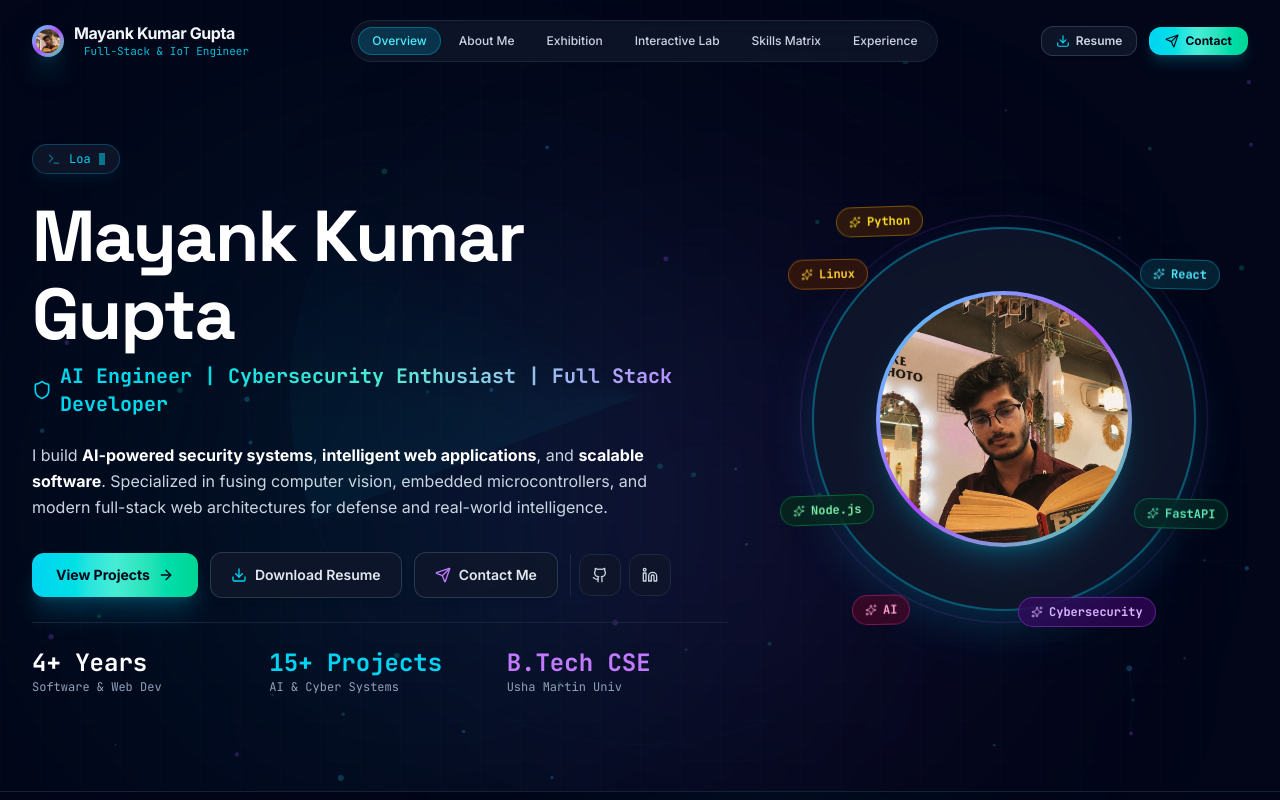
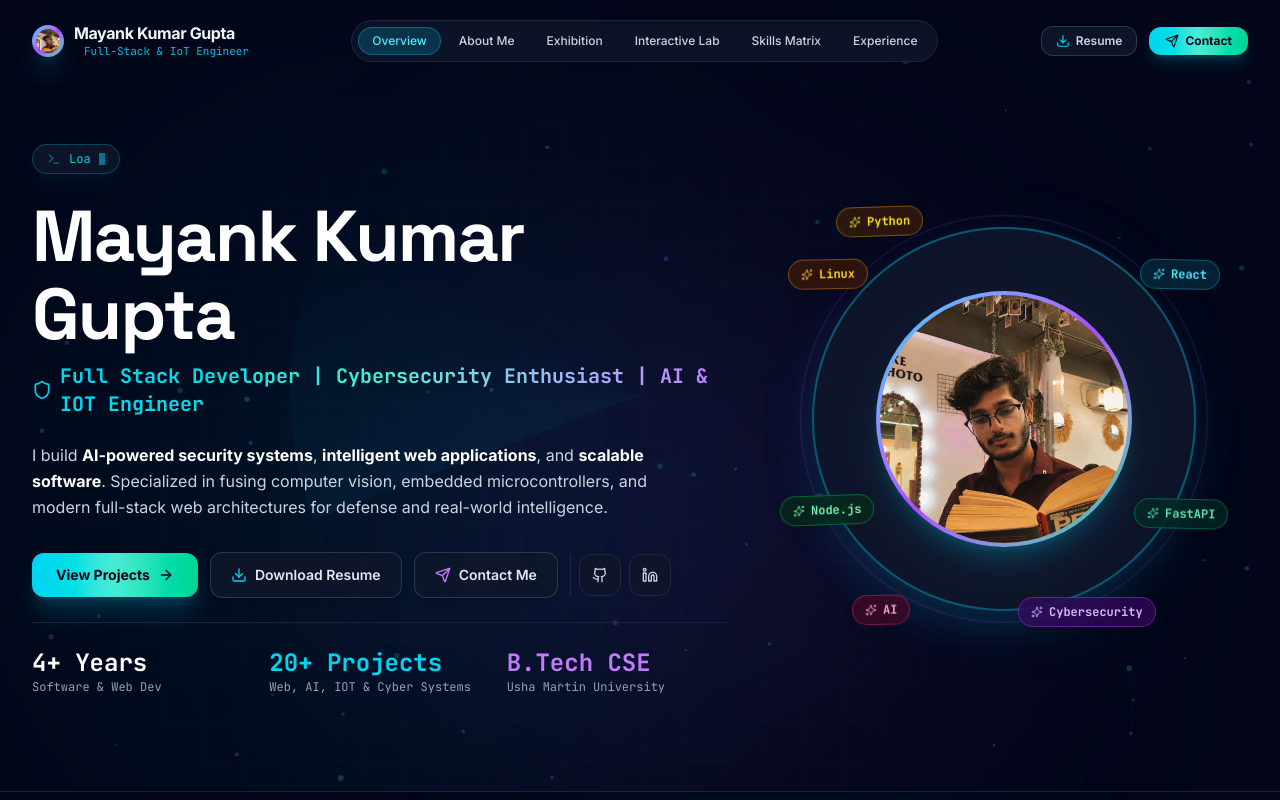
Before and after one commit to notmynk-io/Portfolio, a React (Vite) app: page / in a window 1280 px wide. Shown: the top 800 px of the page. Built offline with nearby package versions, Linux system fonts and the light colour scheme.

Commit message:
Update Hero.tsx

```diff
--- a/src/components/Hero.tsx
+++ b/src/components/Hero.tsx
@@ -124,7 +124,7 @@ export const Hero: React.FC<HeroProps> = ({
                 className="text-lg sm:text-xl font-bold bg-gradient-to-r from-cyan-400 via-teal-300 to-purple-400 bg-clip-text text-transparent font-mono flex items-center gap-2"
               >
                 <Shield className="w-5 h-5 text-cyan-400 inline shrink-0" />
-                <span>AI Engineer | Cybersecurity Enthusiast | Full Stack Developer</span>
+                <span>Full Stack Developer | Cybersecurity Enthusiast | AI & IOT Engineer</span>
               </motion.div>
             </div>
 
@@ -215,12 +215,12 @@ export const Hero: React.FC<HeroProps> = ({
                 <div className="text-xs text-slate-400">Software & Web Dev</div>
               </div>
               <div>
-                <div className="text-2xl font-bold text-cyan-400 font-heading">15+ Projects</div>
-                <div className="text-xs text-slate-400">AI & Cyber Systems</div>
+                <div className="text-2xl font-bold text-cyan-400 font-heading">20+ Projects</div>
+                <div className="text-xs text-slate-400">Web, AI, IOT & Cyber Systems</div>
               </div>
               <div>
                 <div className="text-2xl font-bold text-purple-400 font-heading">B.Tech CSE</div>
-                <div className="text-xs text-slate-400">Usha Martin Univ</div>
+                <div className="text-xs text-slate-400">Usha Martin University</div>
               </div>
             </motion.div>
           </motion.div>
```
